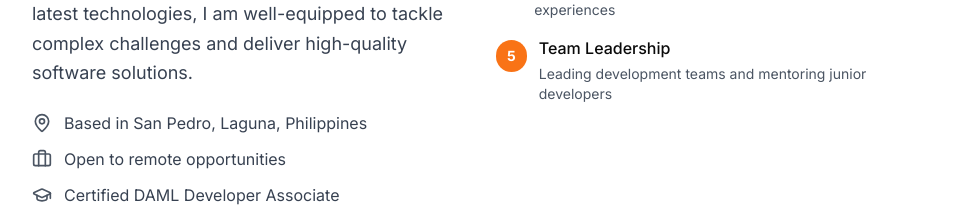
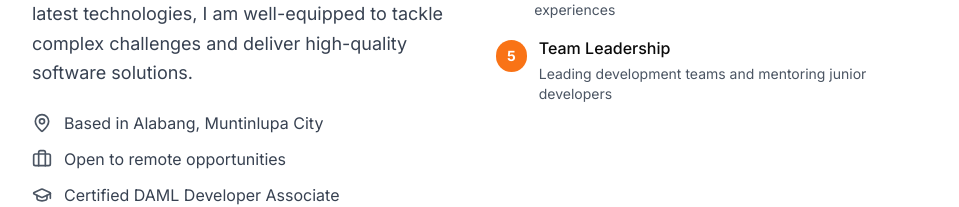
Before and after one commit to jerryfel13/jerryfel-portfolio, a Next.js app: page / in a window 1280 px wide. Shown: the part 992-1199 px from the top of the page, without its empty margins (160-1119 px from the left). Built offline with nearby package versions, Linux system fonts and the light colour scheme.

Commit message:
Update portfolio address to Alabang, Muntinlupa City.
Keep About and Contact location details consistent with the current address.

Co-authored-by: Cursor <cursoragent@cursor.com>

```diff
--- a/app/page.tsx
+++ b/app/page.tsx
@@ -381,7 +381,7 @@ function HomeContent() {
                 <div className="space-y-3">
                   <div className="flex items-center">
                     <MapPin className="h-5 w-5 text-gray-600 mr-3" />
-                    <span className="text-gray-700">Based in San Pedro, Laguna, Philippines</span>
+                    <span className="text-gray-700">Based in Alabang, Muntinlupa City</span>
                   </div>
                   <div className="flex items-center">
                     <Briefcase className="h-5 w-5 text-gray-600 mr-3" />
@@ -1163,7 +1163,7 @@ function HomeContent() {
                 <div className="space-y-4">
                   <div className="flex items-center">
                     <MapPin className="h-5 w-5 mr-3 text-gray-400" />
-                    <span>Block 1 lot 94 Hyacinth Street Saint Joseph 9 Barangay Langgam San Pedro Laguna</span>
+                    <span>Alabang, Muntinlupa City</span>
                   </div>
                   <div className="flex items-center">
                     <Mail className="h-5 w-5 mr-3 text-gray-400" />
```
